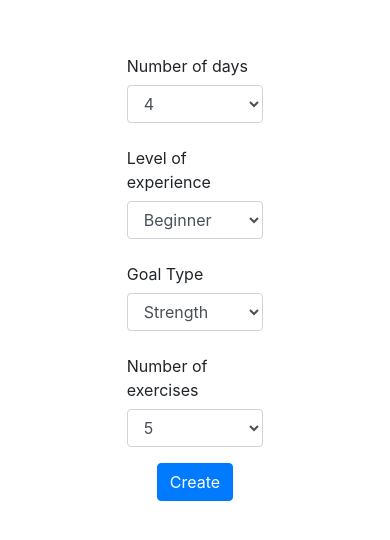
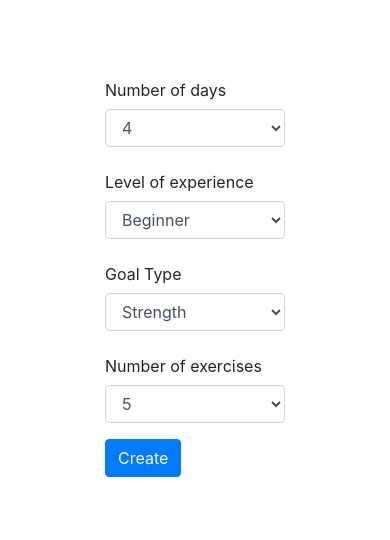
Before and after one commit to cmitides89/exercise_programming, a React (Create React App) app: page / in a window 390 px wide. Shown: the part 140-680 px from the top of the page. Built offline with nearby package versions, Linux system fonts and the light colour scheme.

Commit message:
reimplemented cards for better fluidity in mobile

```diff
--- a/src/App.css
+++ b/src/App.css
@@ -1,7 +1,8 @@
-html,body,#root,.App {
+/* html,body,#root,.App {
   text-align: center;
   height:100%
-}
+} */
+
 .center_con{
   margin: 0 auto;
   width:50%;
@@ -42,21 +43,20 @@ html,body,#root,.App {
 }
 
 .CenteringContainer{
-  height: 100%;
-  /* display: flex; */
+  height: 100vh;
+  display: flex;
   align-items: center;
   justify-content: center;
 }
 
 .programForm{
-  width:35%;
+  width:50%;
 
 }
 .textAlignLeft{
   text-align: left;
 }
 
-.cardStyles{
-  /* width:50rem; */
-  margin-right:2%;
-}
+/* .ExSubText{
+  font-size:1.5rem;
+} */
--- a/src/App.js
+++ b/src/App.js
@@ -1,4 +1,4 @@
-import React,{ useState, useEffect} from 'react';
+import React,{ useState, useEffect, Component} from 'react';
 import ReactDOM from 'react-dom';
 import logo from './logo.svg';
 import GaFormFunc from './components/GaFormFunc';
@@ -29,13 +29,13 @@ function App() {
     // <Container className="App">
     //   <GaViewSwitcher />
     // </Container>
-    <Container fluid className="App">
+    <div className="App">
       <GaResults plan={plan} />
-    </Container>
+    </div>
   ) : (
-      <Container className="App">
+      <div className="App">
           <GaFormFunc getPlan={plan => setPlan(plan)} />
-      </Container>
+      </div>
     );
 }
 
--- a/src/components/GaFormFunc.js
+++ b/src/components/GaFormFunc.js
@@ -1,7 +1,8 @@
-import React, {useState, useEffect} from 'react';
+import React, {useState, useEffect, Component} from 'react';
 import Form from 'react-bootstrap/Form';
 import Row from 'react-bootstrap/Row';
 import Col from 'react-bootstrap/Col';
+import Container from 'react-bootstrap/Container';
 import Button from 'react-bootstrap/Button';
 import axios from 'axios';
 
@@ -36,8 +37,7 @@ const GaFormFunc = ({getPlan}) => {
 
     }
     return(
-        // <div className="CenteringContainer">
-        <Row sm={12} md={12} lx={12} className="CenteringContainer">
+        <Container fluid="md" className="CenteringContainer">
             <Form className="programForm" onSubmit={handleSubmit} action="/ga_form">
                 <Form.Group as={Row}>
                     <Form.Label column sm={7} className="textAlignLeft">
@@ -69,10 +69,10 @@ const GaFormFunc = ({getPlan}) => {
                     </Col>
                 </Form.Group>
                 <Form.Group as={Row}>
-                    <Form.Label column sm={5} className="textAlignLeft">
+                    <Form.Label column sm={7} className="textAlignLeft">
                         Goal Type
                         </Form.Label>
-                    <Col sm={7}>
+                    <Col sm={5}>
                         <Form.Control as="select"
                             onChange={event=>setgoalType(event.target.value)}
                             defaultValue={goalType}>
@@ -102,7 +102,7 @@ const GaFormFunc = ({getPlan}) => {
                     </Col>
                 </Form.Group>
             </Form>
-        </Row >
+        </Container >
 
     )
 };
--- a/src/components/GaResults.js
+++ b/src/components/GaResults.js
@@ -1,6 +1,7 @@
-import React, {useState, useEffect} from 'react';
+import React, {useState, useEffect, Component} from 'react';
 import Row from 'react-bootstrap/Row';
 import Col from 'react-bootstrap/Col';
+import Container from 'react-bootstrap/Container';
 import Card from 'react-bootstrap/Card';
 import CardDeck from 'react-bootstrap/CardDeck';
 import CardGroup from 'react-bootstrap/CardGroup';
@@ -18,13 +19,17 @@ const GaResults = (props) => {
     }
 
     return(
+        <CardDeck>
+            {/* TODO: after certain size remove flex no wrap */}
 
-        <Row className="flex-nowrap">
         { returnPlan.map((plan, i) => {
             return (
-                    <Col sm={10} lg={7}>
-                        <Card className="cardStyles">
-                            <Card.Header>Day {i + 1}: {plan.day_type}</Card.Header>
+
+                <Card>
+                    <Card.Header>
+                        <h2>Day {i + 1}</h2>
+                        <h3>{plan.day_type}</h3>
+                    </Card.Header>
                     <Card.Body>
                         <Card.Title>Exercises</Card.Title>
                         <Card.Text>
@@ -33,7 +38,9 @@ const GaResults = (props) => {
                                 //     <ListGroup.Item>{exercise.ex_name}</ListGroup.Item>
                                 //     <ListGroup.Item>Reps: {exercise.reps} Sets: {exercise.sets}</ListGroup.Item>
                                 // </ListGroup>
-                                        <p>{exercise.ex_name}: Reps: { exercise.reps } Sets: { exercise.sets }</p>
+                                <ul>{exercise.ex_name}
+                                    <li>Reps: { exercise.reps } Sets: { exercise.sets }</li>
+                                </ul>
                             )}
                         </Card.Text>
                     </Card.Body>
@@ -41,11 +48,12 @@ const GaResults = (props) => {
                         <Button variant="primary" onClick={handleModify} >Modify Day</Button>
                     </Card.Footer>
                 </Card>
-                    </Col>
+
+
             )
             })}
-        </Row>
 
+        </CardDeck>
     );
 }
 
--- a/src/components/GaViewSwitcher.js
+++ b/src/components/GaViewSwitcher.js
@@ -1,4 +1,4 @@
-import React, {useState, useEffect} from 'react';
+import React, {useState, useEffect, Component} from 'react';
 import ReactDOM from 'react-dom';
 import GaFormFunc from './GaFormFunc';
 import GaResults from './GaResults';
```
Lines whose indentation alone changed are shown as unchanged.
